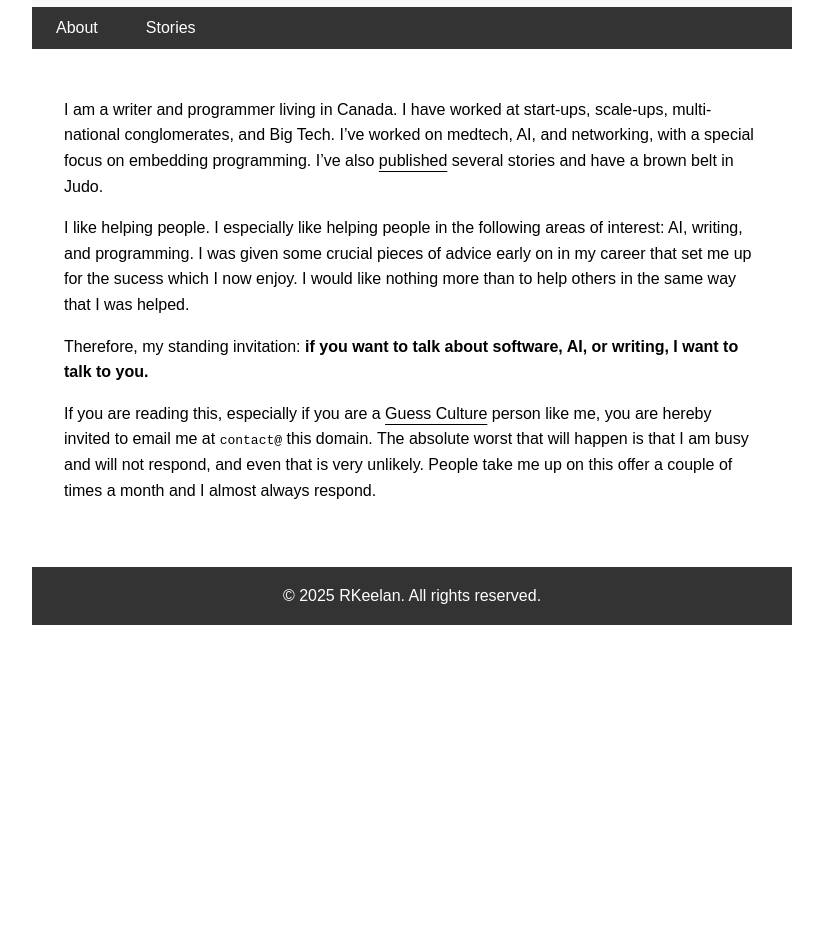
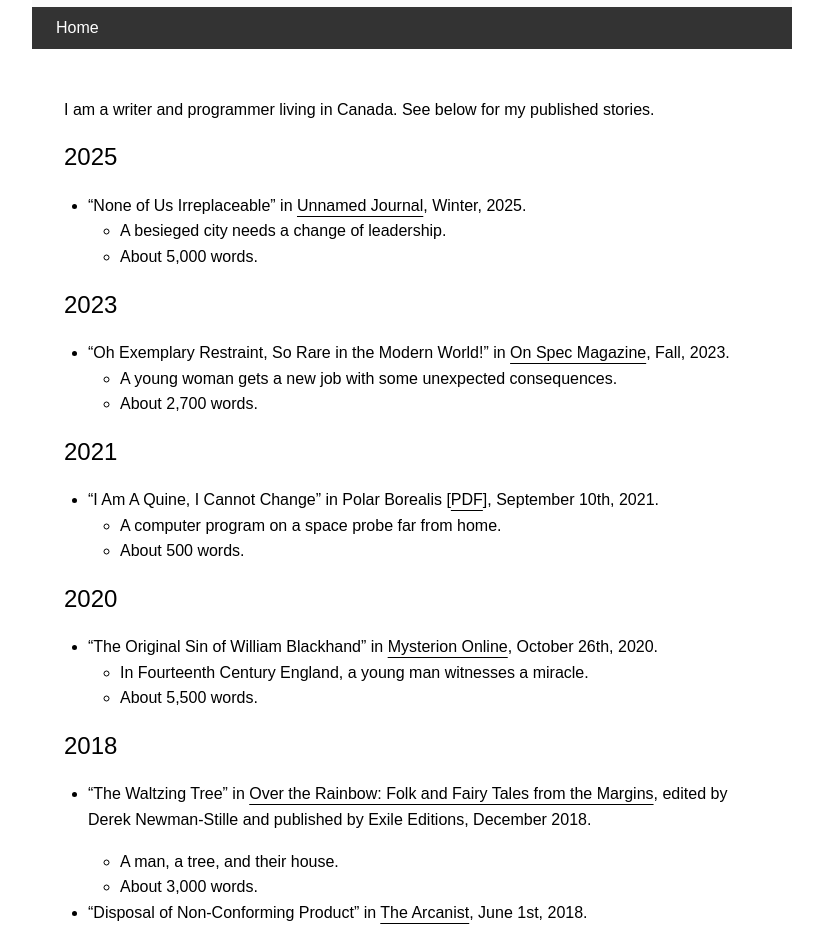
Before and after one commit to RKeelan/Website, an Astro site: page / in a window 1280 px wide. Shown: the part 76-1014 px from the top of the page, without its empty margins (228-1051 px from the left). Before the commit the page ends 800 px from the top, so only its background shows below. Built offline with nearby package versions, Linux system fonts and the light colour scheme; Astro itself is replaced by a stand-in of ours.

Commit message:
Merge stories page into index

```diff
--- a/src/layouts/Layout.astro
+++ b/src/layouts/Layout.astro
@@ -66,8 +66,7 @@ const cssFiles = ["/css/styles.css"];
     </header>
     <nav>
         <ul class="menu-navigation-container">
-            <li><a href="/index.html">About</a></li>
-            <li><a href="/stories.html">Stories</a></li>
+            <li><a href="/index.html">Home</a></li>
         </ul>
     </nav>
     <main class="content">
--- a/src/pages/index.md
+++ b/src/pages/index.md
@@ -1,13 +1,52 @@
 ---
 layout: ../layouts/Layout.astro
-title: "RKeelan - About"
+title: "RKeelan"
 canonicalPath: "index.html"
 ---
 
-I am a writer and programmer living in Canada. I have worked at start-ups, scale-ups, multi-national conglomerates, and Big Tech. I've worked on medtech, AI, and networking, with a special focus on embedding programming. I've also [published](/stories.html) several stories and have a brown belt in Judo.
+I am a writer and programmer living in Canada. See below for my published stories.
 
-I like helping people. I especially like helping people in the following areas of interest: AI, writing, and programming. I was given some crucial pieces of advice early on in my career that set me up for the sucess which I now enjoy. I would like nothing more than to help others in the same way that I was helped.
+## 2025
 
-Therefore, my standing invitation: **if you want to talk about software, AI, or writing, I want to talk  to you.**
+* "None of Us Irreplaceable" in [Unnamed Journal](https://www.patreon.com/posts/unnamed-journal-121892472), Winter, 2025.
+	* A besieged city needs a change of leadership.
+	* About 5,000 words.
 
-If you are reading this, especially if you are a [Guess Culture](https://ask.metafilter.com/55153/Whats-the-middle-ground-between-FU-and-Welcome#830421) person like me, you are hereby invited to email me at `contact@` this domain. The absolute worst that will happen is that I am busy and will not respond, and even that is very unlikely. People take me up on this offer a couple of times a month and I almost always respond.
+## 2023
+
+* "Oh Exemplary Restraint, So Rare in the Modern World!" in [On Spec Magazine](https://onspec.ca/on-spec-back-issues/), Fall, 2023.
+	* A young woman gets a new job with some unexpected consequences.
+	* About 2,700 words.
+
+## 2021
+
+* "I Am A Quine, I Cannot Change" in Polar Borealis [[PDF](https://polarborealis.ca/wp-content/uploads/2021/09/POLAR-BOREALIS-19-Aug-Sep-2021-1.pdf)], September 10th, 2021.
+	* A computer program on a space probe far from home.
+	* About 500 words.
+
+## 2020
+
+* "The Original Sin of William Blackhand" in [Mysterion Online](https://www.mysteriononline.com/2020/10/the-original-sin-of-william-blackhand.html), October 26th, 2020.
+	* In Fourteenth Century England, a young man witnesses a miracle.
+	* About 5,500 words.
+
+## 2018
+
+* "The Waltzing Tree" in [Over the Rainbow: Folk and Fairy Tales from the Margins](https://www.goodreads.com/en/book/show/40539590-over-the-rainbow), edited by Derek Newman-Stille and published by Exile Editions, December 2018.
+	* A man, a tree, and their house.
+	* About 3,000 words.
+
+* "Disposal of Non-Conforming Product" in [The Arcanist](https://thearcanist.io/disposal-of-non-conforming-product-479218d48ba7), June 1st, 2018.
+	* A story about a Quality Incident.
+		* Okay, okay, it's way more than a Quality Incident.
+	* About 900 words.
+
+* "[Piecework Hangman](/stories/piecework-hangman.html)" in Daily Science Fiction, May 14th, 2018.
+	* A story about an honest man and his day's work.
+	* About 500 words.
+
+## 2016
+
+* "[I Change Therefore I Am](/stories/i-change-therefore-i-am.html)" in AE Micro 2016, May 2nd, 2016.
+	* A story about the perils of giving commit access to your source code repository.
+	* About 200 words.
```
Also changed, not shown: src/pages/stories.md (deleted, +0 -50 lines).
